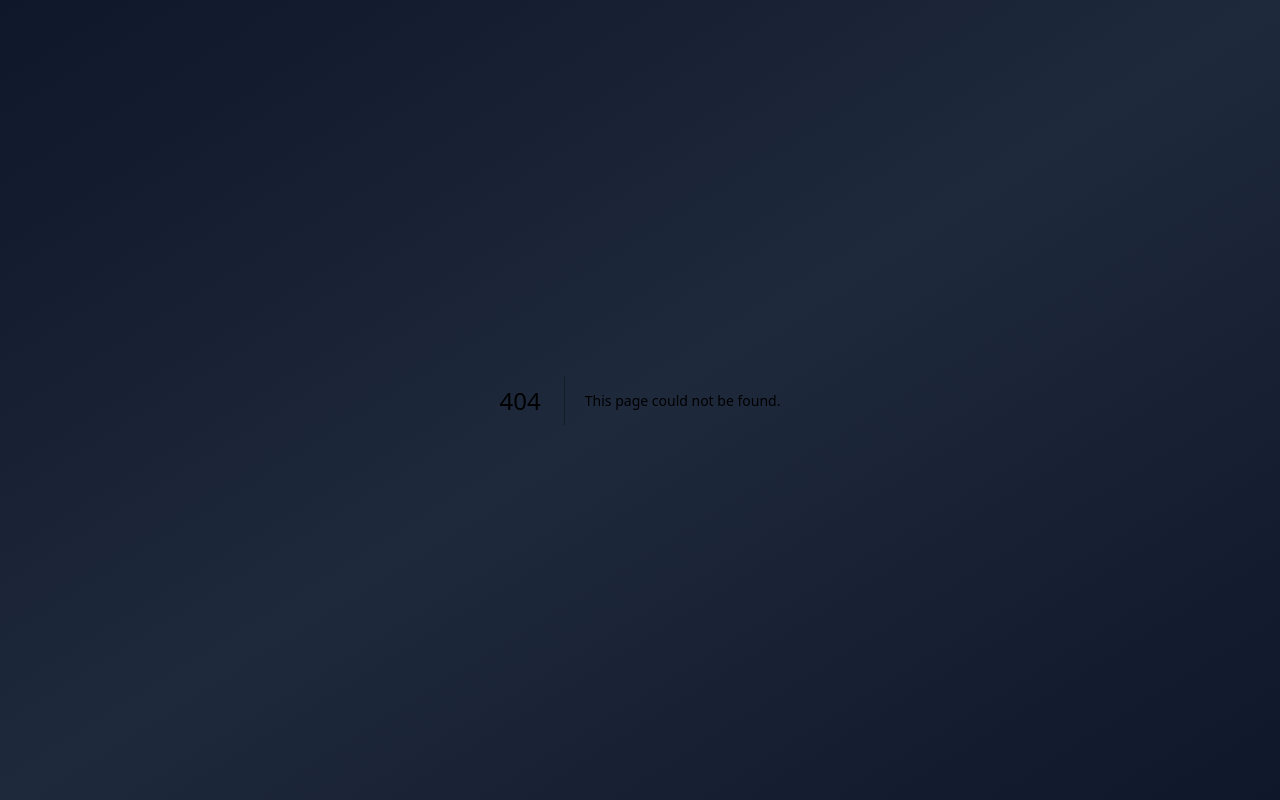
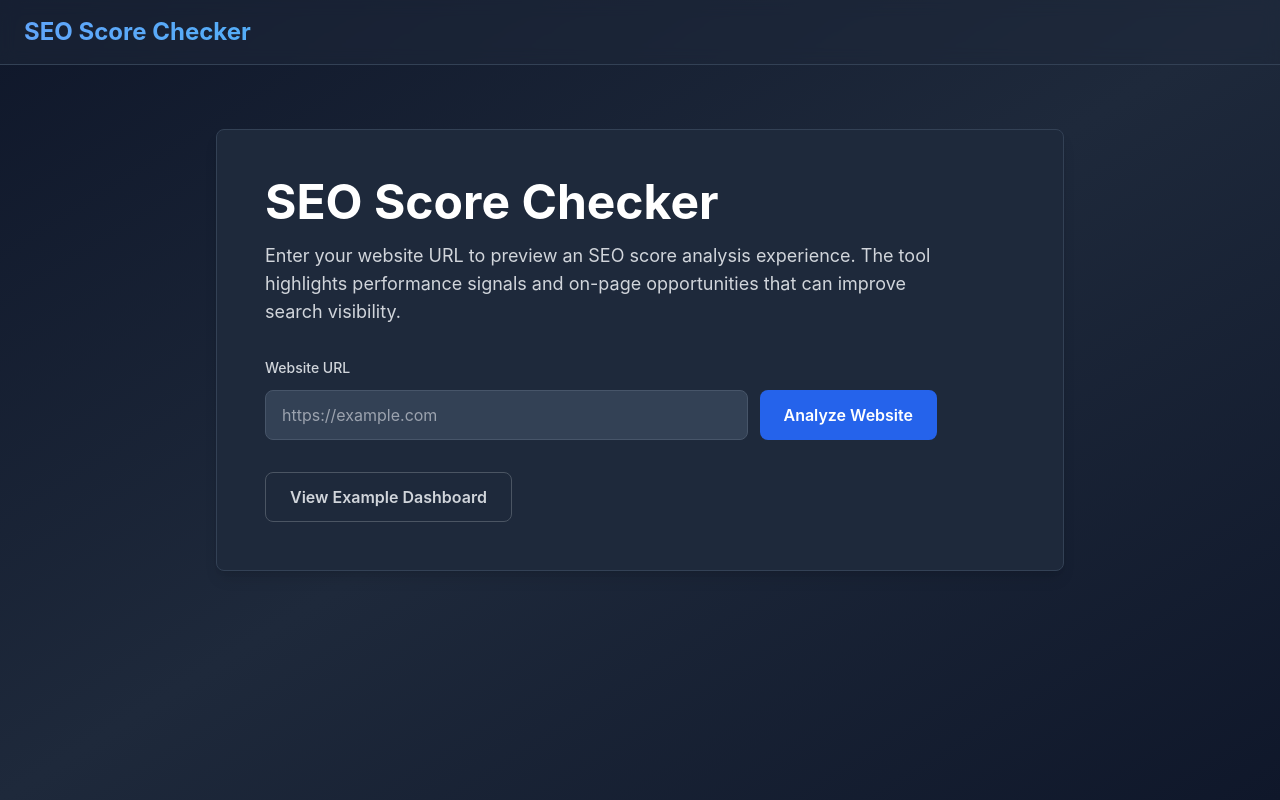
Before and after one commit to DerekAlexander/Seo-Score-Checker, a Next.js app: page / in a window 1280 px wide. Before the commit this address had no page. Built offline with nearby package versions, Linux system fonts and the light colour scheme.

Commit message:
Add SEO checker landing homepage
Co-authored-by: Derek Alexander <derekw.alexander@gmail.com>

```diff
--- /dev/null
+++ b/app/page.js
@@ -0,0 +1,53 @@
+import Link from 'next/link'
+
+export default function HomePage() {
+  return (
+    <div className="min-h-screen bg-gradient-to-br from-slate-900 via-slate-800 to-slate-900">
+      <nav className="bg-slate-800/50 border-b border-slate-700 backdrop-blur">
+        <div className="max-w-7xl mx-auto px-6 py-4">
+          <div className="text-2xl font-bold bg-gradient-to-r from-blue-400 to-cyan-400 bg-clip-text text-transparent">
+            SEO Score Checker
+          </div>
+        </div>
+      </nav>
+
+      <main className="max-w-4xl mx-auto px-6 py-16">
+        <section className="card p-8 md:p-12">
+          <div className="max-w-2xl">
+            <h1 className="text-4xl md:text-5xl font-bold text-white leading-tight mb-4">
+              SEO Score Checker
+            </h1>
+            <p className="text-lg text-gray-300 mb-8">
+              Enter your website URL to preview an SEO score analysis experience. The tool highlights
+              performance signals and on-page opportunities that can improve search visibility.
+            </p>
+
+            <form className="space-y-3" onSubmit={(event) => event.preventDefault()}>
+              <label htmlFor="website-url" className="block text-sm font-medium text-gray-300">
+                Website URL
+              </label>
+              <div className="flex flex-col sm:flex-row gap-3">
+                <input
+                  id="website-url"
+                  type="url"
+                  className="input-field flex-1"
+                  placeholder="https://example.com"
+                  autoComplete="url"
+                />
+                <button type="submit" className="btn-primary whitespace-nowrap">
+                  Analyze Website
+                </button>
+              </div>
+            </form>
+
+            <div className="mt-8">
+              <Link href="/sosa-plumber" className="btn-ghost inline-flex">
+                View Example Dashboard
+              </Link>
+            </div>
+          </div>
+        </section>
+      </main>
+    </div>
+  )
+}
```
